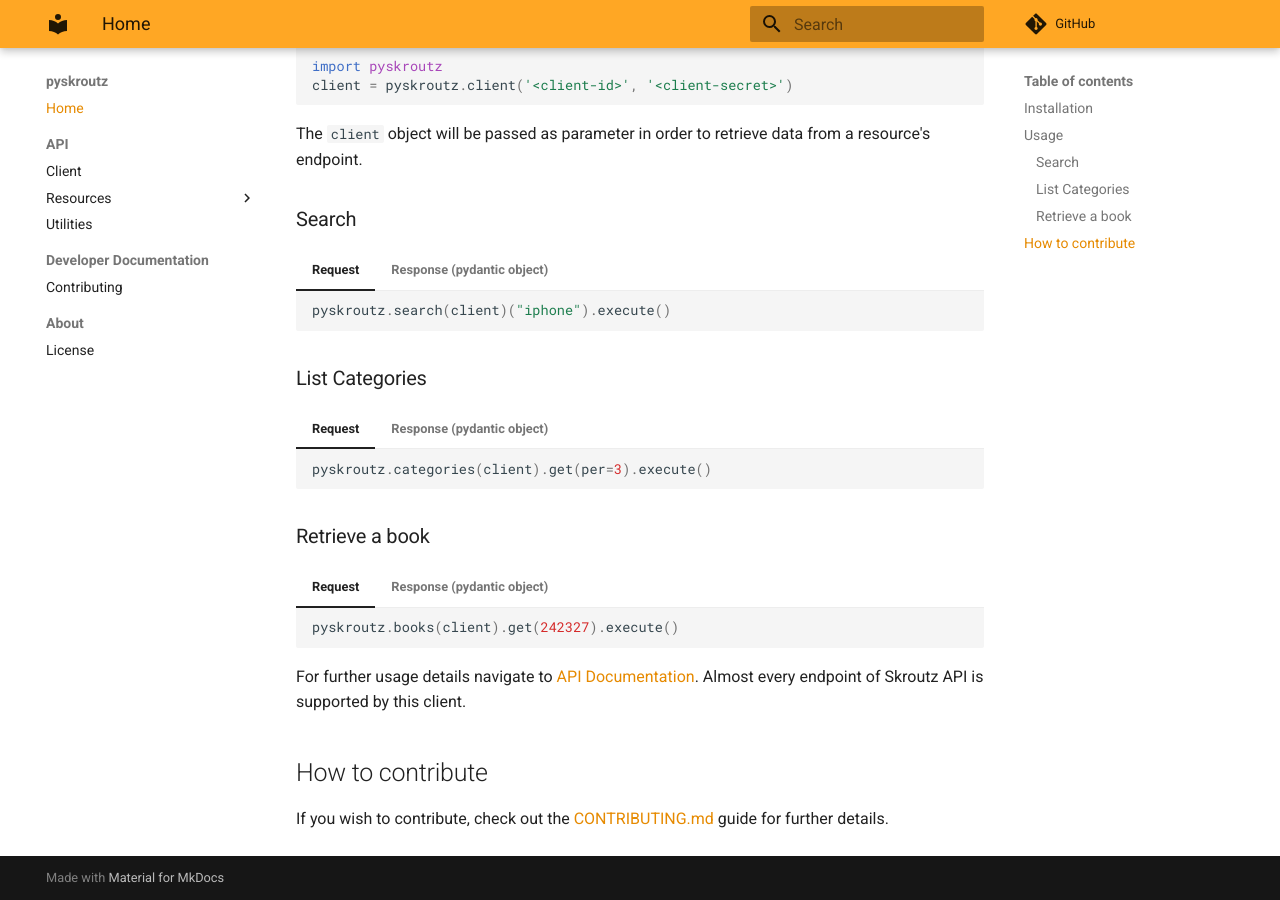
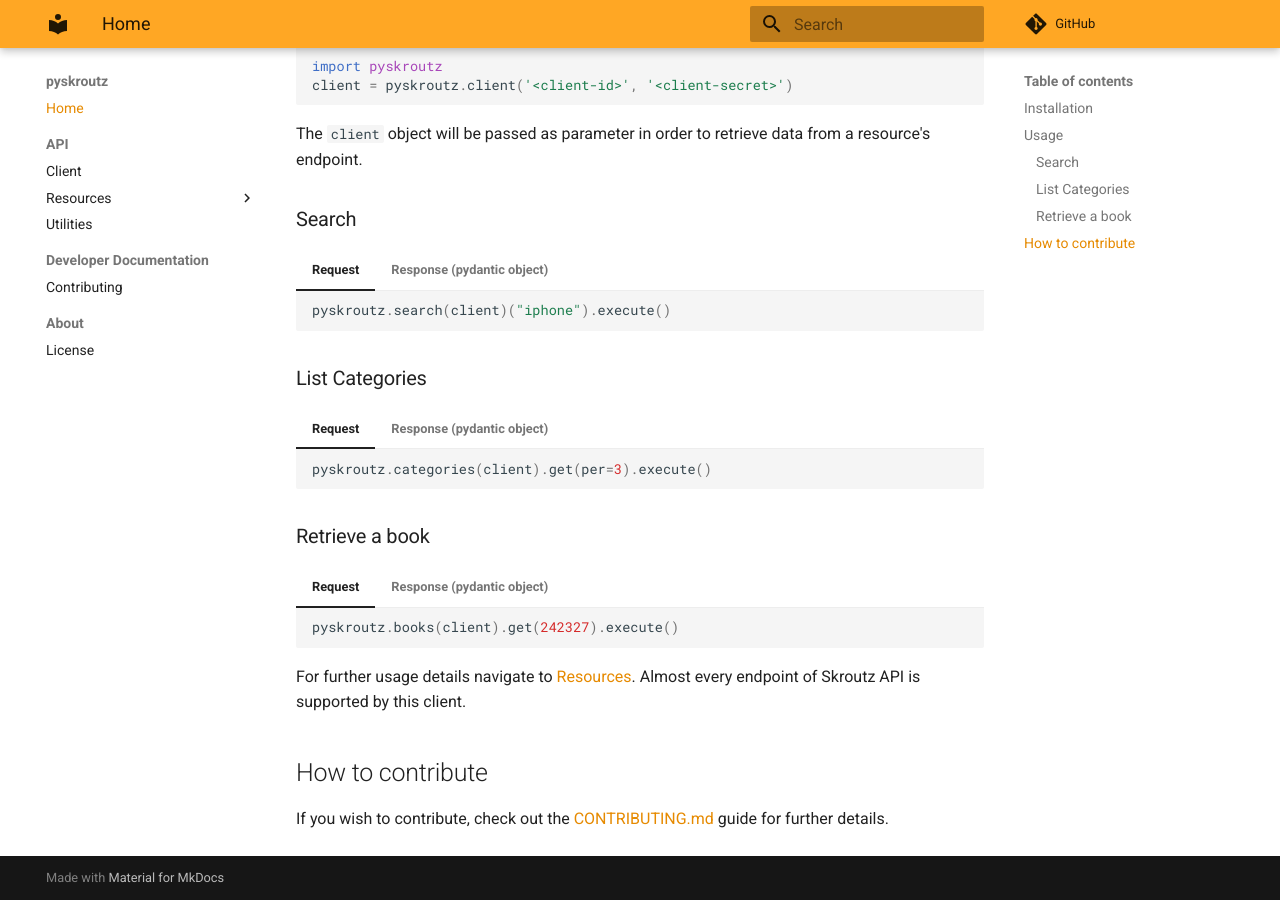
Before and after one commit to sp1thas/pyskroutz, an MkDocs documentation site: the page built from docs/index.md, in a window 1280 px wide and 900 px high, scrolled down 518 px. Built offline with MkDocs 1.6.1 and Material for MkDocs 9.7.7, drawn with Linux system fonts in a browser that asks for light colours; comment, search, counter and statistics services are not loaded.

````diff
--- a/docs/index.md
+++ b/docs/index.md
@@ -223,7 +223,7 @@
     )
     ```
 
-For further usage details navigate to [API Documentation](https://github.com/sp1thas/pyskroutz/blob/master/docs/contributing.md). Almost every endpoint of Skroutz API is supported by this client.
+For further usage details navigate to [Resources](https://github.com/sp1thas/pyskroutz/blob/master/docs/contributing.md). Almost every endpoint of Skroutz API is supported by this client.
 
 ## How to contribute
 
````
Also changed, not shown: README.md (+1 -1 lines).
